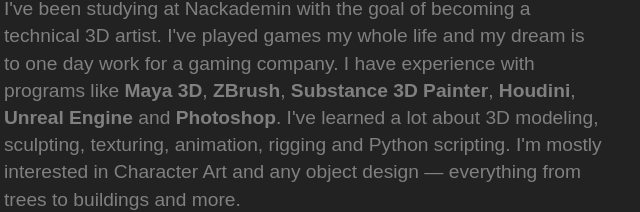
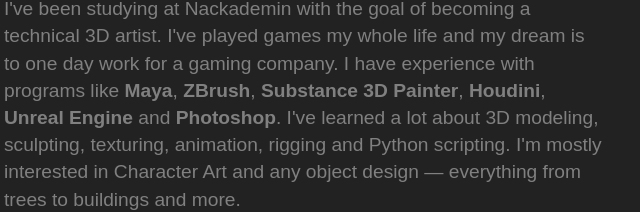
Before and after one commit to LovisaL02/lovisalehmus.github.io, a plain HTML site: page index.html in a window 1280 px wide. Shown: the part 592-804 px from the top of the page, 336-976 px from the left. Drawn offline with Linux system fonts and the light colour scheme; a web font is replaced by a local one.

Commit message:
website update
Maya 3D > Maya

```diff
--- a/index.html
+++ b/index.html
@@ -22,7 +22,7 @@
                 <h2>About Me</h2>
                  <p1>I've been studying at Nackademin with the goal of becoming a technical 3D artist. I've played games my
                 whole life and my dream is to one day work for a gaming company. I have experience with programs like
-                <strong>Maya 3D</strong>, <strong>ZBrush</strong>, <strong>Substance 3D Painter</strong>, <strong>Houdini</strong>, <strong>Unreal Engine</strong> and <strong>Photoshop</strong>. I've learned a lot about 3D
+                <strong>Maya</strong>, <strong>ZBrush</strong>, <strong>Substance 3D Painter</strong>, <strong>Houdini</strong>, <strong>Unreal Engine</strong> and <strong>Photoshop</strong>. I've learned a lot about 3D
                 modeling, sculpting, texturing, animation, rigging and Python scripting. I'm mostly interested in
                 Character Art and any object design — everything from trees to buildings and more.</p1>
             </div>
```
